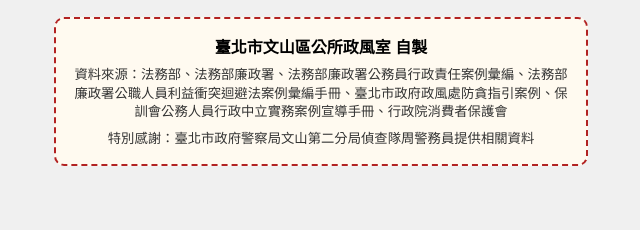
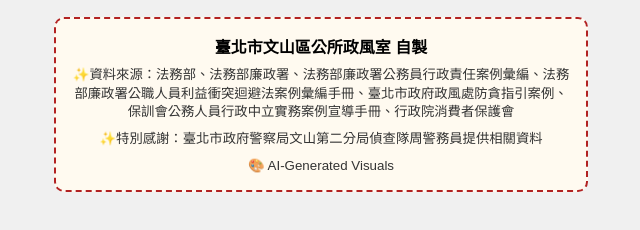
Before and after one commit to ws20252026/drawlots, a website with bundled scripts: page index.html in a window 1280 px wide. Shown: the part 266-496 px from the top of the page, without its empty margins (319-959 px from the left). Built offline with nearby package versions, Linux system fonts and the light colour scheme.

Commit message:
Update index.html

```diff
--- a/index.html
+++ b/index.html
@@ -34,8 +34,9 @@
     <!-- 文山區公所資訊 (置中) -->
     <div class="footer-box">
         <div class="footer-title"><strong>臺北市文山區公所政風室 自製</strong></div>
-        <small>資料來源：法務部、法務部廉政署、法務部廉政署公務員行政責任案例彙編、法務部廉政署公職人員利益衝突迴避法案例彙編手冊、臺北市政府政風處防貪指引案例、保訓會公務人員行政中立實務案例宣導手冊、行政院消費者保護會</small>
-        <small>特別感謝：臺北市政府警察局文山第二分局偵查隊周警務員提供相關資料</small>
+        <small>✨資料來源：法務部、法務部廉政署、法務部廉政署公務員行政責任案例彙編、法務部廉政署公職人員利益衝突迴避法案例彙編手冊、臺北市政府政風處防貪指引案例、保訓會公務人員行政中立實務案例宣導手冊、行政院消費者保護會</small>
+        <small>✨特別感謝：臺北市政府警察局文山第二分局偵查隊周警務員提供相關資料</small>
+        <small>🎨 AI-Generated Visuals</small>
     </div>
 
     <!-- 確保 script 引入順序：先 data 再 app -->
```
